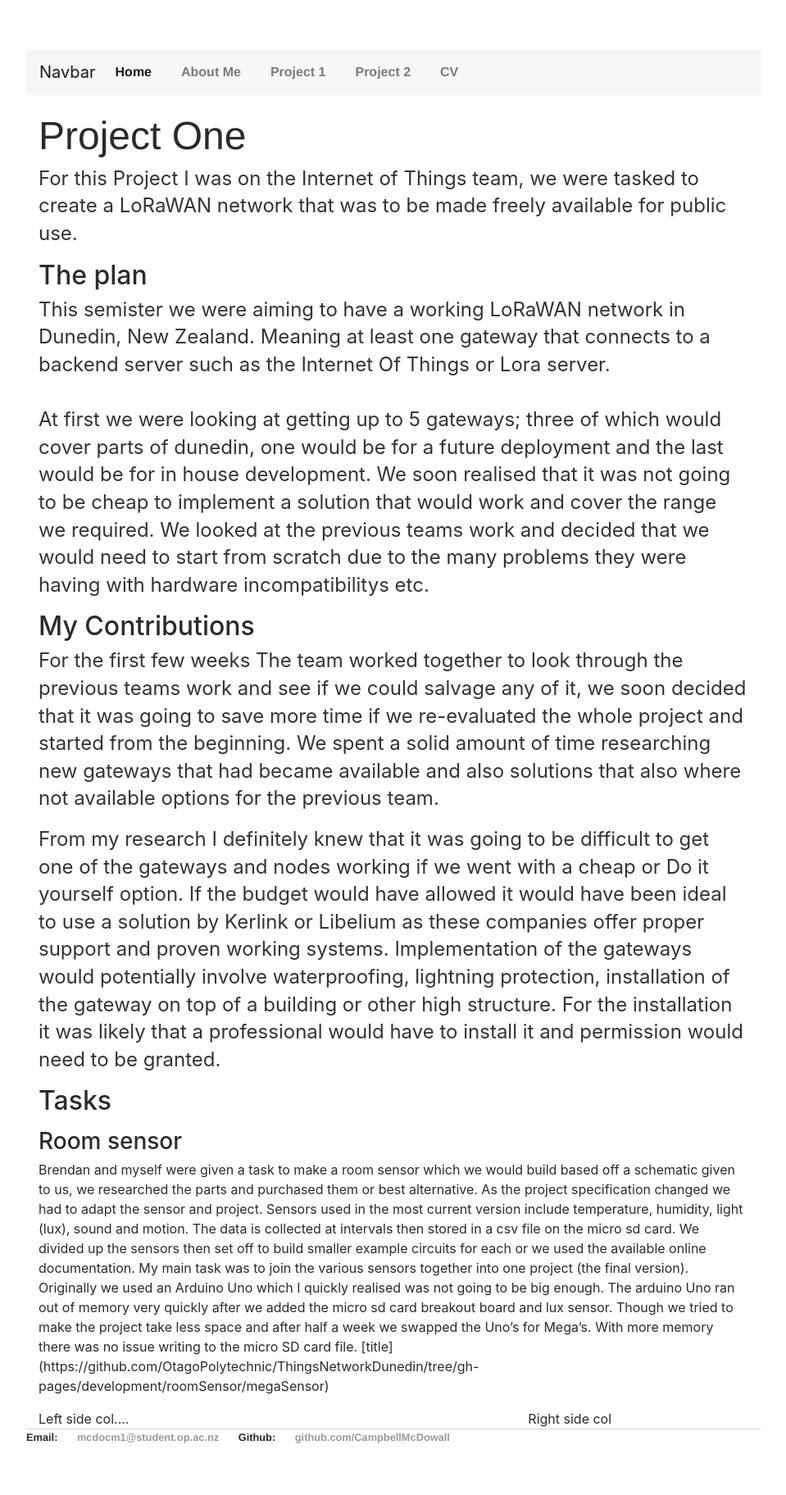
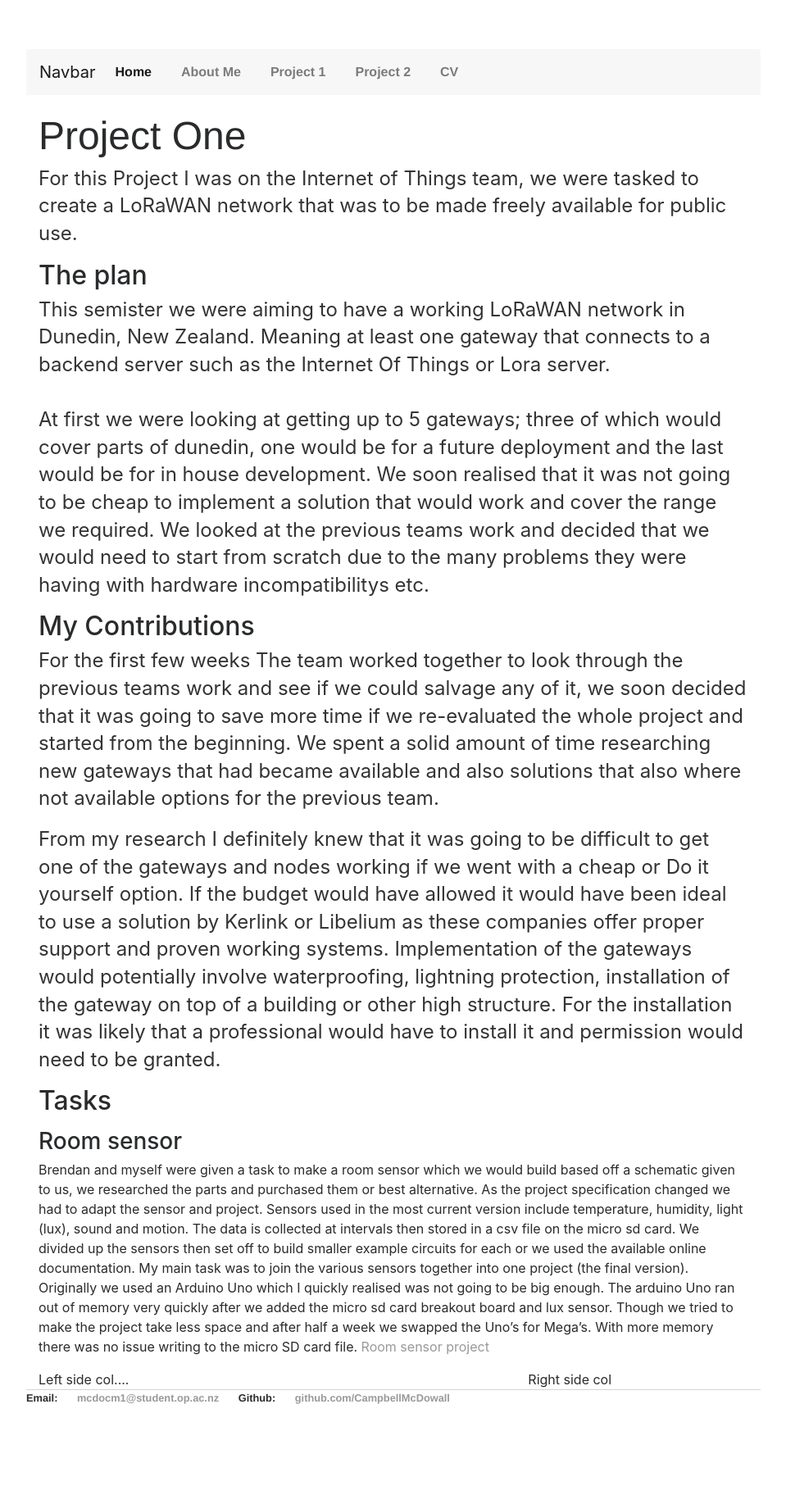
Before and after one commit to CampbellMcDowall/CampbellMcDowall.github.io, a Jekyll site: the page built from projectOne.html, in a window 1280 px wide. Shown: the whole page at 82% size, without its empty margins (160-1119 px from the left). Built offline with Jekyll 4.4.1, drawn with Linux system fonts in a browser that asks for light colours; nearby versions of some CDN libraries; after the commit the page ends 1776 px from its top, so only the background shows below that.

Commit message:
Update projectOne.html

```diff
--- a/projectOne.html
+++ b/projectOne.html
@@ -58,7 +58,7 @@ title: Project One
 				My main task was to join the various sensors together into one project (the final version).  Originally we used an Arduino Uno which I quickly realised was not going to be big enough.
 				The arduino Uno ran out of memory very quickly after we added the micro sd card breakout board and lux sensor.  Though we tried to make the project take less space and after half a week we swapped the Uno’s for Mega’s.
 				With more memory there was no issue writing to the micro SD card file.
-			[title](https://github.com/OtagoPolytechnic/ThingsNetworkDunedin/tree/gh-pages/development/roomSensor/megaSensor)
+			<a href="https://github.com/OtagoPolytechnic/ThingsNetworkDunedin/tree/gh-pages/development/roomSensor/megaSensor">Room sensor project</a>
 			</p>
 			<p>
 				<h3></h3>
```
